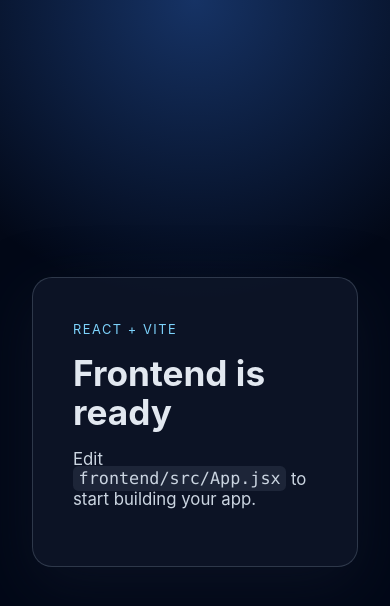
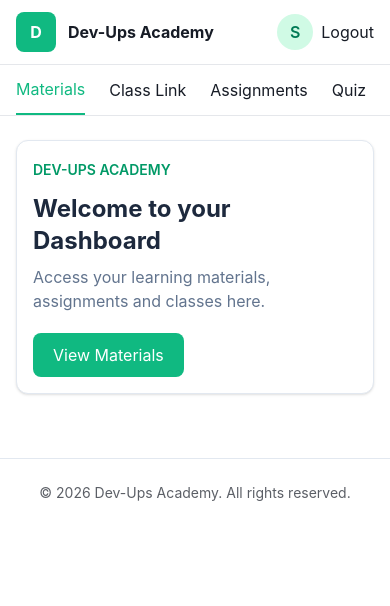
Before and after one commit to emmyj3109-droid/devups-project, a React (Vite) app in the folder frontend/: page / in a window 390 px wide. Shown: the top 606 px of the page. Built offline with nearby package versions, Linux system fonts and the light colour scheme.

Commit message:
Build reusable shared components and responsive layout

```diff
--- a/frontend/package.json
+++ b/frontend/package.json
@@ -9,8 +9,10 @@
     "preview": "vite preview"
   },
   "dependencies": {
+    "@tailwindcss/vite": "^4.3.5",
     "react": "^18.3.1",
-    "react-dom": "^18.3.1"
+    "react-dom": "^18.3.1",
+    "tailwindcss": "^4.3.5"
   },
   "devDependencies": {
     "@vitejs/plugin-react": "^4.3.2",
--- a/frontend/src/App.jsx
+++ b/frontend/src/App.jsx
@@ -1,12 +1,34 @@
+import Navbar from './components/Navbar';
+import NavLinks from './components/NavLinks';
+import Footer from './components/Footer';
+import Button from './components/Button';
+import Card from './components/Card';
 function App() {
   return (
-    <main className="app-shell">
-      <section className="card">
-        <span className="eyebrow">React + Vite</span>
-        <h1>Frontend is ready</h1>
-        <p>Edit <code>frontend/src/App.jsx</code> to start building your app.</p>
-      </section>
-    </main>
+    <>
+      <Navbar />
+      <NavLinks />
+      <main className="w-full max-w-7xl mx-auto px-4 sm:px-6 py-6 sm:py-8">
+        <Card>
+  <span className="text-sm font-semibold text-emerald-600">
+    DEV-UPS ACADEMY
+  </span>
+
+  <h1 className="text-2xl font-bold text-slate-800 mt-3">
+    Welcome to your Dashboard
+  </h1>
+
+  <p className="text-slate-500 mt-2">
+    Access your learning materials, assignments and classes here.
+  </p>
+
+  <div className="mt-5">
+    <Button>View Materials</Button>
+  </div>
+</Card>
+      </main>
+      <Footer />
+    </>
   );
 }
 
--- /dev/null
+++ b/frontend/src/components/Button.jsx
@@ -0,0 +1,20 @@
+function Button({ children, onClick, variant = "primary" }) {
+  const baseStyle =
+    "px-5 py-2.5 rounded-lg font-medium transition duration-200";
+
+  const variants = {
+  primary: "bg-[var(--primary)] text-white hover:opacity-90",
+  secondary: "bg-[var(--secondary)] text-white hover:opacity-90",
+};
+
+  return (
+    <button
+      onClick={onClick}
+      className={`${baseStyle} ${variants[variant]}`}
+    >
+      {children}
+    </button>
+  );
+}
+
+export default Button;
--- /dev/null
+++ b/frontend/src/components/Card.jsx
@@ -0,0 +1,11 @@
+function Card({ children, className = "" }) {
+  return (
+    <div
+      className={`w-full min-w-0 bg-white rounded-xl border border-slate-200 shadow-sm p-4 sm:p-5 ${className}`}
+    >
+      {children}
+    </div>
+  );
+}
+
+export default Card;
--- /dev/null
+++ b/frontend/src/components/Footer.jsx
@@ -0,0 +1,13 @@
+function Footer() {
+  return (
+    <footer className="w-full bg-white border-t border-slate-200 py-6 mt-10">
+      <div className="max-w-7xl mx-auto px-4 sm:px-6 text-center">
+        <p className="text-sm text-[var(--secondary)] opacity-70">
+          © {new Date().getFullYear()} Dev-Ups Academy. All rights reserved.
+        </p>
+      </div>
+    </footer>
+  );
+}
+
+export default Footer;
--- /dev/null
+++ b/frontend/src/components/NavLinks.jsx
@@ -0,0 +1,27 @@
+function NavLinks() {
+  return (
+    <nav className="w-full bg-white border-b border-gray-200">
+      <div className="max-w-7xl mx-auto px-4 sm:px-6 flex items-center gap-6 sm:gap-8 overflow-x-auto whitespace-nowrap">
+
+  <button className="py-3 sm:py-4 text-[var(--primary)] font-semibold border-b-2 border-[var(--primary)] whitespace-nowrap">
+    Materials
+  </button>
+
+        <button className="py-3 sm:py-4 text-[var(--secondary)] font-medium hover:text-[var(--primary)] whitespace-nowrap">
+          Class Link
+        </button>
+
+        <button className="py-3 sm:py-4 text-[var(--secondary)] font-medium hover:text-[var(--primary)] whitespace-nowrap">
+          Assignments
+        </button>
+
+        <button className="py-3 sm:py-4 text-[var(--secondary)] font-medium hover:text-[var(--primary)] whitespace-nowrap">
+          Quiz
+        </button>
+
+      </div>
+    </nav>
+  );
+}
+
+export default NavLinks;
--- /dev/null
+++ b/frontend/src/components/Navbar.jsx
@@ -0,0 +1,33 @@
+function Navbar() {
+  return (
+    <header className="w-full bg-white border-b border-gray-200">
+      <nav className="max-w-7xl mx-auto px-4 sm:px-6 py-3 sm:py-4 flex items-center justify-between">
+
+        {/* Academy Name */}
+        <div className="flex items-center gap-3">
+          <div className="w-10 h-10 bg-[var(--primary)] rounded-lg flex items-center justify-center text-white font-bold">
+            D
+          </div>
+
+          <span className="text-base sm:text-xl font-bold text-[var(--secondary)] whitespace-nowrap">
+            Dev-Ups Academy
+          </span>
+        </div>
+
+        {/* Profile and Logout */}
+        <div className="flex items-center gap-2 sm:gap-4">
+          <div className="w-9 h-9 rounded-full bg-emerald-100 flex items-center justify-center text-emerald-700 font-semibold">
+            S
+          </div>
+
+          <button className="text-sm font-medium text-[var(--secondary)] hover:text-[var(--primary)]">
+            Logout
+          </button>
+        </div>
+
+      </nav>
+    </header>
+  );
+}
+
+export default Navbar;
--- a/frontend/src/index.css
+++ b/frontend/src/index.css
@@ -1,11 +1,16 @@
+@import "tailwindcss";
+
 * {
   box-sizing: border-box;
 }
 
-:root {
-  font-family: Inter, system-ui, -apple-system, BlinkMacSystemFont, 'Segoe UI', sans-serif;
-  color: #e2e8f0;
-  background: #020817;
+:root {--primary: #10B981;
+  --secondary: #171C26;
+  --background: #FFFFFF;
+  --text: #1E293B;
+  font-family: Inter, system-ui, sans-serif;
+  color: var(--text);
+background: var(--background);
   font-synthesis: none;
   text-rendering: optimizeLegibility;
   -webkit-font-smoothing: antialiased;
@@ -13,50 +18,17 @@
 }
 
 body {
+  margin: 0;
   min-width: 320px;
   min-height: 100vh;
-  margin: 0;
-  display: grid;
-  place-items: center;
-  background: radial-gradient(circle at top, rgba(59, 130, 246, 0.35), transparent 35%), #020817;
+  background: var(--background);
 }
 
-.app-shell {
-  width: 100%;
-  padding: 2rem;
+button {
+  cursor: pointer;
+  font: inherit;
 }
 
-.card {
-  width: min(100%, 640px);
-  margin: 0 auto;
-  padding: 2.5rem;
-  border: 1px solid rgba(148, 163, 184, 0.25);
-  border-radius: 1.25rem;
-  background: rgba(15, 23, 42, 0.8);
-  box-shadow: 0 20px 60px rgba(15, 23, 42, 0.6);
+#root {
+  min-height: 100vh;
 }
-
-.eyebrow {
-  color: #7dd3fc;
-  font-size: 0.8rem;
-  letter-spacing: 0.12em;
-  text-transform: uppercase;
-}
-
-h1 {
-  margin: 1rem 0 0.75rem;
-  font-size: clamp(2.2rem, 5vw, 4rem);
-  line-height: 1.1;
-}
-
-p {
-  color: #cbd5e1;
-  font-size: 1.05rem;
-}
-
-code {
-  padding: 0.15rem 0.35rem;
-  border-radius: 0.35rem;
-  background: rgba(148, 163, 184, 0.12);
-  font-family: 'SFMono-Regular', Consolas, monospace;
-}
--- a/frontend/vite.config.js
+++ b/frontend/vite.config.js
@@ -1,8 +1,9 @@
 import { defineConfig } from 'vite';
 import react from '@vitejs/plugin-react';
+import tailwindcss from '@tailwindcss/vite';
 
 export default defineConfig({
-  plugins: [react()],
+  plugins: [react(), tailwindcss()],
   server: {
     host: '0.0.0.0',
     port: 5173,
```
Also changed, not shown: 2 other files (tests, documents, lock files or other folders).
